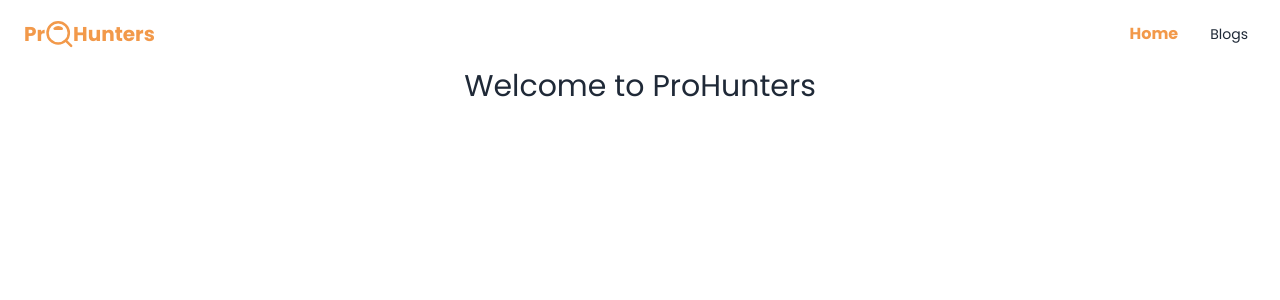
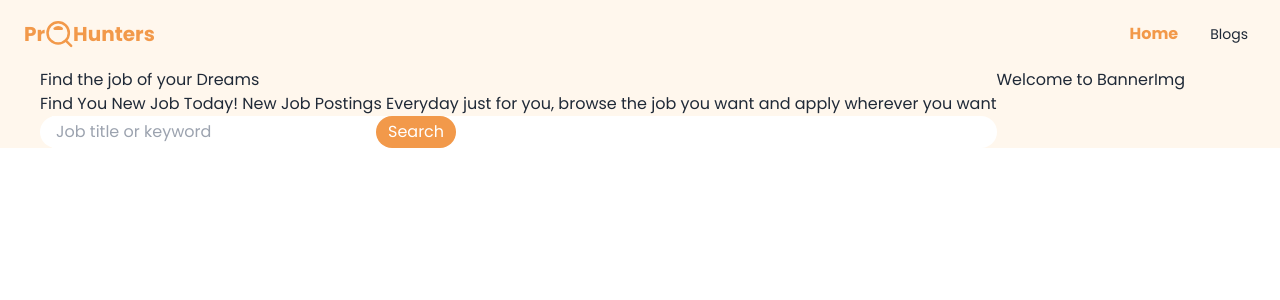
Before and after one commit to Jahid2121/pro-hunters-client, a React (Vite) app: page /home in a window 1280 px wide. Shown: the top 300 px of the page. Built offline with nearby package versions, Linux system fonts and the light colour scheme.

Commit message:
Add content for banner

```diff
--- /dev/null
+++ b/src/Pages/Home/Banner/Banner.jsx
@@ -0,0 +1,13 @@
+import BannerContent from "./BannerContent/BannerContent";
+import BannerImg from "./BannerImg/BannerImg";
+
+const Banner = () => {
+  return (
+    <div className="flex bg-orange-50">
+    <BannerContent />
+    <BannerImg />
+    </div>
+  );
+};
+
+export default Banner;
--- /dev/null
+++ b/src/Pages/Home/Banner/BannerContent/BannerContent.jsx
@@ -0,0 +1,18 @@
+const BannerContent = () => {
+  return (
+    <div className="ml-10">
+      <h2>Find the job of your Dreams</h2>
+      <p>
+        Find You New Job Today! New Job Postings Everyday just for you, browse
+        the job you want and apply wherever you want
+      </p>
+
+      <div className="rounded-full pl-3  bg-white">
+      <input className="p-1" type="search" name="" id="" placeholder="Job title or keyword" />
+      <button className="px-3 py-1 rounded-full bg-customOrange text-white">Search</button>
+      </div>
+    </div>
+  );
+};
+
+export default BannerContent;
--- /dev/null
+++ b/src/Pages/Home/Banner/BannerImg/BannerImg.jsx
@@ -0,0 +1,10 @@
+
+const BannerImg = () => {
+  return (
+    <div>
+    <h2>  Welcome to BannerImg </h2>
+    </div>
+  );
+};
+
+export default BannerImg;
--- a/src/Pages/Home/Home.jsx
+++ b/src/Pages/Home/Home.jsx
@@ -1,9 +1,11 @@
+import Banner from "./Banner/Banner";
+
 
 const Home = () => {
   return (
-    <div>
-    <h2 className="text-3xl text-center">  Welcome to ProHunters </h2>
-    </div>
+    <>
+    <Banner />
+    </>
   );
 };
 
--- a/src/components/Navbar/Navbar.jsx
+++ b/src/components/Navbar/Navbar.jsx
@@ -10,7 +10,7 @@ const Navbar = ({children}) => {
       <input id="my-drawer-3" type="checkbox" className="drawer-toggle" />
       <div className="drawer-content flex flex-col">
         {/* Navbar */}
-        <div className="w-full navbar ">
+        <div className="w-full navbar bg-orange-50">
           <div className="flex-none lg:hidden">
             <label
               htmlFor="my-drawer-3"
```
